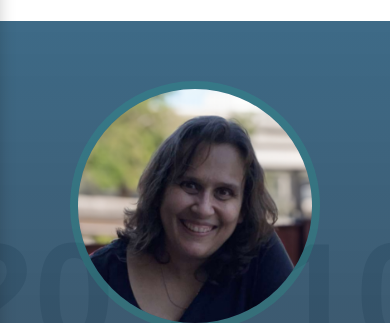
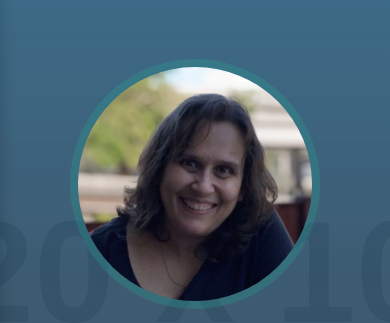
Before and after one commit to violagoodacre/violagoodacre.github.io, a plain HTML site: page index.html in a window 390 px wide. Shown: the part 57-380 px from the top of the page. Drawn offline with nearby package versions, Linux system fonts and the light colour scheme; placeholder pictures from the web are drawn by us.

Commit message:
Bootstrap site skeleton

```diff
--- a/css/styles.css
+++ b/css/styles.css
@@ -337,7 +337,7 @@ section:nth-child(odd) {
     #content {
         width: 100%;
         margin-left: 0;
-        padding-top: 78px; /* Space for mobile navbar (56px) + citation banner (22px) */
+        padding-top: 56px;
     }
 
     #sidebar.active {
--- a/index.html
+++ b/index.html
@@ -66,7 +66,7 @@
             <!-- Hero Section -->
             <header id="home" class="hero-section text-white text-center">
                 <div class="container">
-                    <div class="row align-items-center text-start">
+                    <div class="row text-start">
 
                         <!-- Left Column: Image -->
                         <div class="col-md-4 text-center mb-4 mb-md-0">
```
